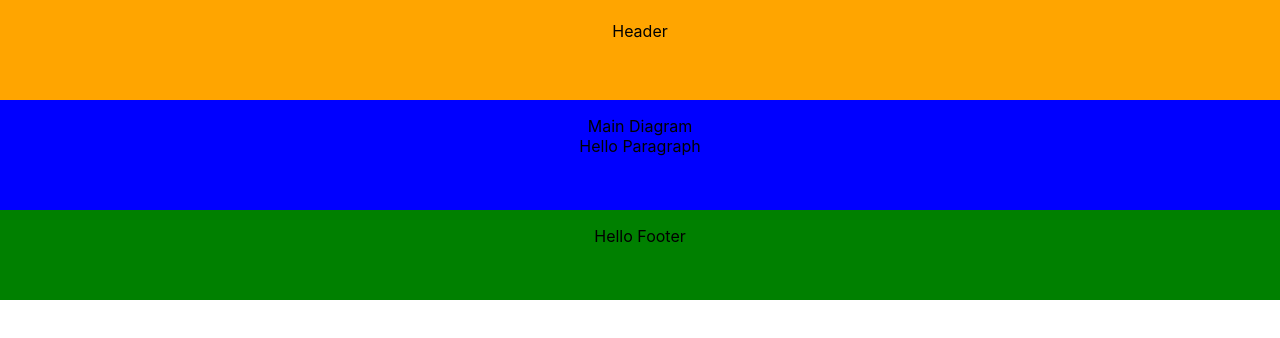
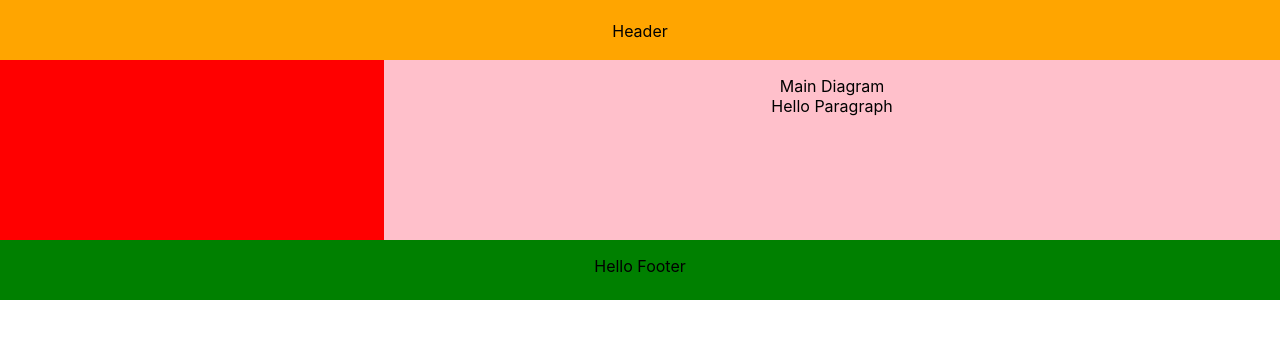
Before and after one commit to tosiek88/frontend-diagrams, a React app in the folder diagrams/: page / in a window 1280 px wide. Shown: the top 338 px of the page. Built offline with nearby package versions, Linux system fonts and the light colour scheme.

Commit message:
Grid, and simple variables apply

```diff
--- a/diagrams/src/App.css
+++ b/diagrams/src/App.css
@@ -4,8 +4,18 @@
   box-sizing: border-box;
 }
 
+:root {
+  --main-bg-color: pink;
+}
+
 .container {
   display: grid;
+  grid-template-columns: 30% auto;
+  grid-template-rows: 60px auto 60px;
+  grid-template-areas:
+    "hd hd"
+    "sidebar main"
+    "footer footer";
   width: 100%;
   height: 300px;
   background-color: red;
--- a/diagrams/src/components/diagram/Diagram.css
+++ b/diagrams/src/components/diagram/Diagram.css
@@ -1,5 +1,6 @@
 .Diagram {
-  background-color: blue;
+  background-color: var(--main-bg-color);
   padding: 16px;
   text-align: center;
+  grid-area: main;
 }
--- a/diagrams/src/components/footer/Footer.css
+++ b/diagrams/src/components/footer/Footer.css
@@ -2,4 +2,5 @@
   text-align: center;
   padding: 16px;
   background-color: green;
+  grid-area: footer;
 }
--- a/diagrams/src/components/header/Header.css
+++ b/diagrams/src/components/header/Header.css
@@ -2,4 +2,5 @@
   padding: 16pt;
   background-color: orange;
   text-align: center;
+  grid-area: hd;
 }
```
